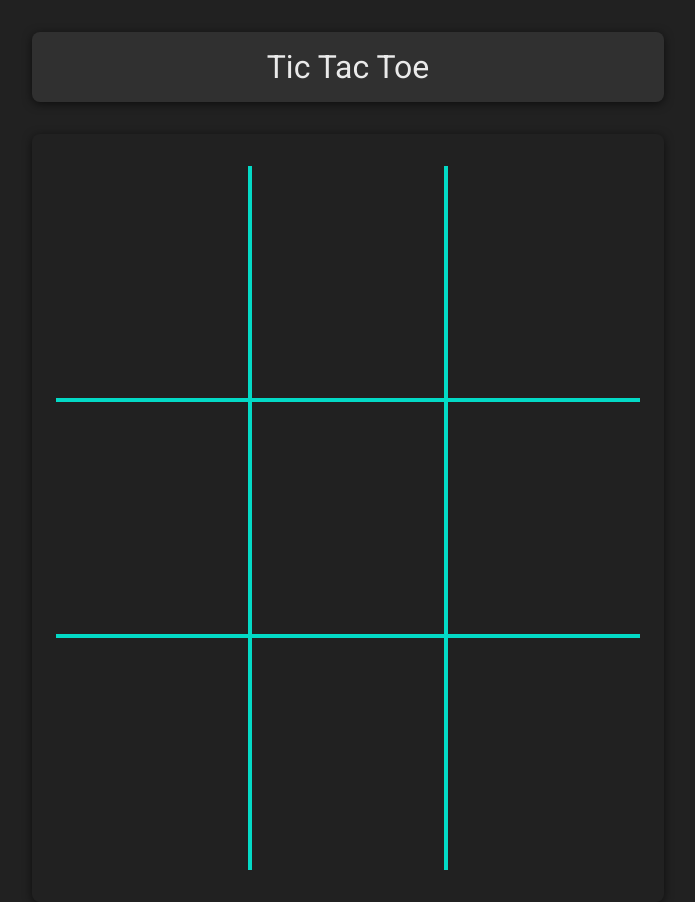
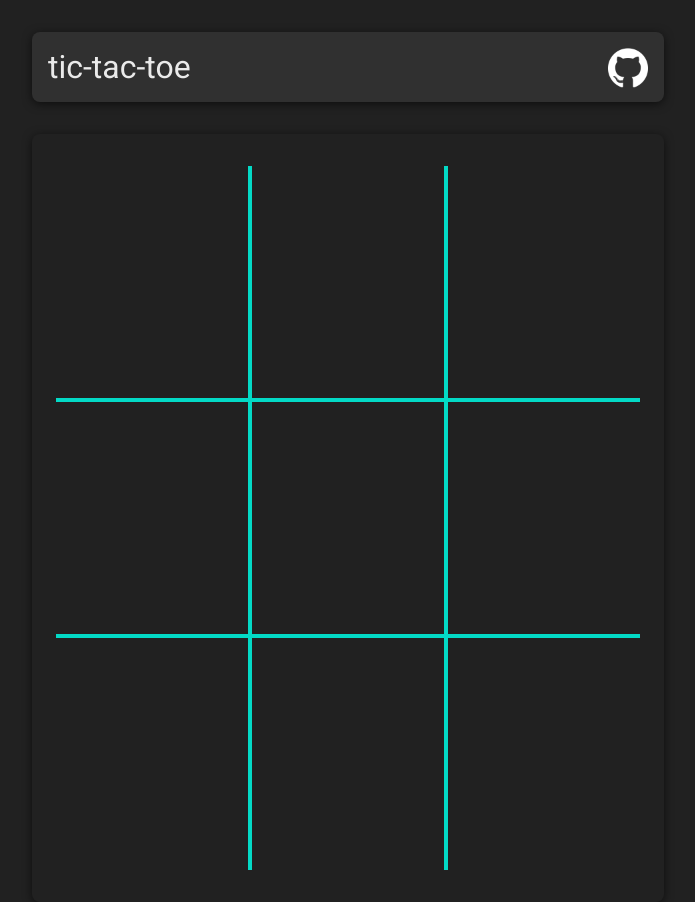
Before and after one commit to Angoooose/tic-tac-toe, a React (Create React App) app: page / in a window 1280 px wide. Shown: the whole page, without its empty margins (292-987 px from the left). Built offline with nearby package versions, Linux system fonts and the light colour scheme.

Commit message:
Adding GitHub logo

```diff
--- a/src/components/Header.jsx
+++ b/src/components/Header.jsx
@@ -1,9 +1,13 @@
 import '../styles/Header.css';
+import githubLogo from '../assets/GitHub-Mark-Light-120px-plus.png';
 
 export default function Header() {
     return (
         <div className="header raised-card">
-            Tic Tac Toe
+            tic-tac-toe
+            <a href="https://github.com/Angoooose/tic-tac-toe">
+                <img className="header-img" src={githubLogo}></img>
+            </a>
         </div>
     );
 }
--- a/src/styles/Header.css
+++ b/src/styles/Header.css
@@ -2,5 +2,18 @@
     background-color: var(--bg-grey-800);
     font-size: 32px;
     margin: 32px 0px;
-    text-align: center;
 }
+
+.header-img {
+    float: right;
+    height: 40px;
+    transform: scale(1);
+    transition: 250ms;
+    width: 40px;
+}
+
+.header-img:hover {
+    cursor: pointer;
+    transform: scale(1.1);
+    transition: 250ms;
+}
```
Also changed, not shown: src/assets/GitHub-Mark-Light-120px-plus.png (added).
